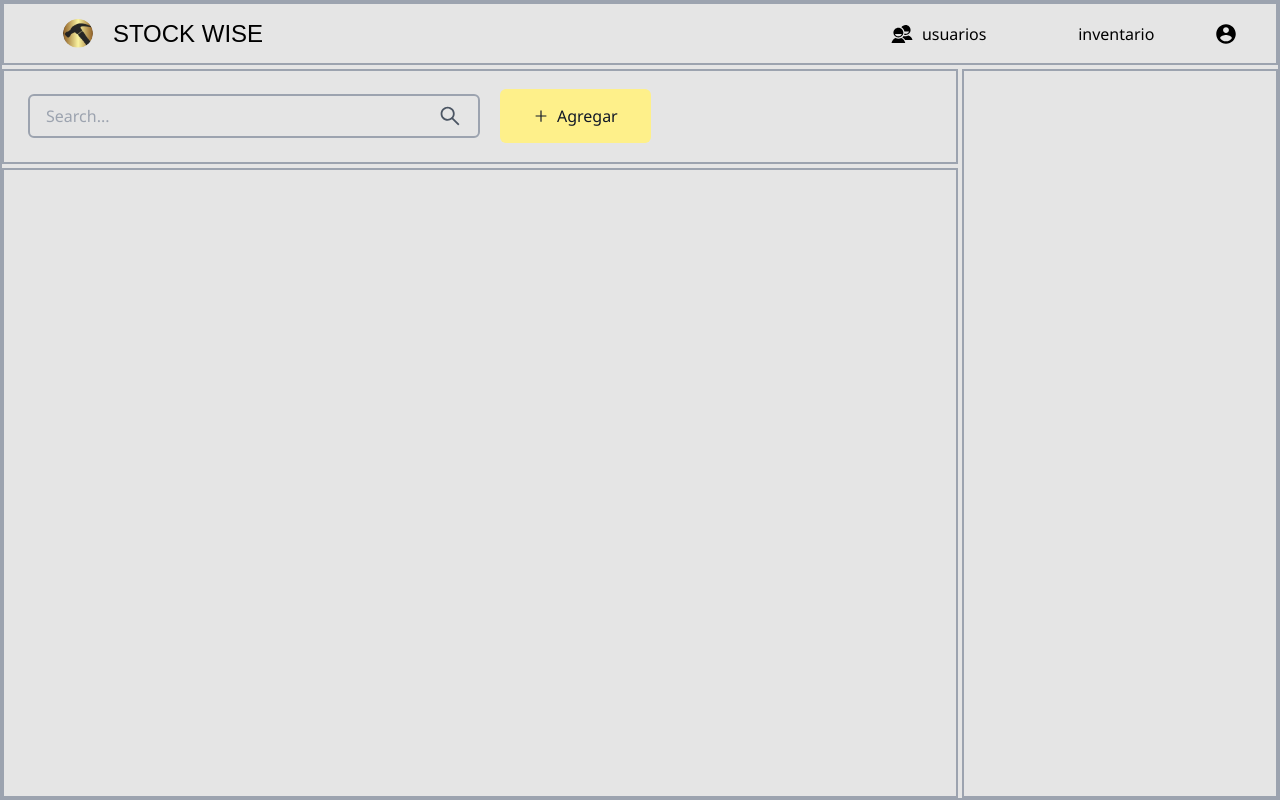
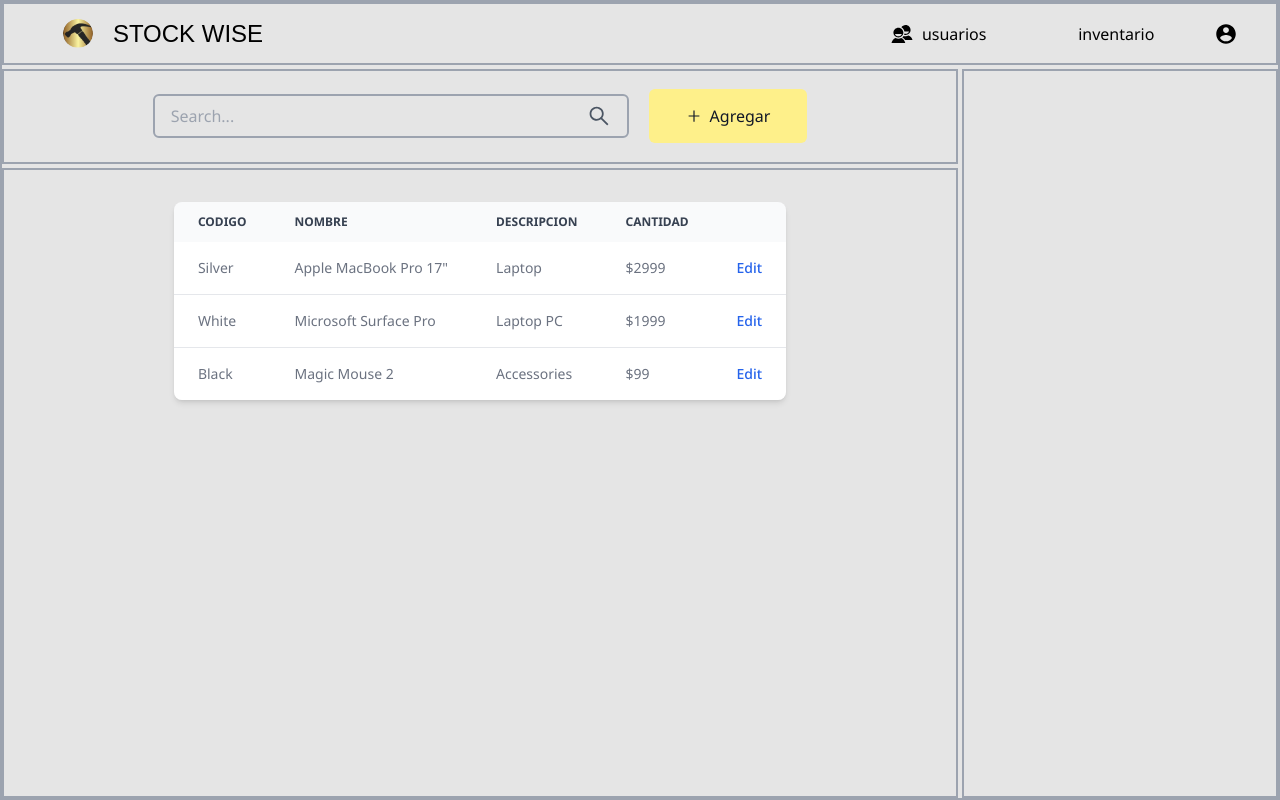
Before and after one commit to No-Country/c12-05-t-java-react, a React (Vite) app in the folder Client/: page /dashboard in a window 1280 px wide. Built offline with nearby package versions, Linux system fonts and the light colour scheme; some icons are missing; a web font is replaced by a local one.

Commit message:
maquetando el inventario

```diff
--- a/Client/src/components/dashboard/SearchBar.jsx
+++ b/Client/src/components/dashboard/SearchBar.jsx
@@ -4,11 +4,11 @@ import { AiOutlineSearch, AiOutlinePlus } from "react-icons/ai";
 const SearchBar = () => {
   return (
     <div className="col col-span-3 border-2 border-gray-400">
-      <div className="flex w-full h-full items-center px-6 gap-5">
+      <div className="flex w-full h-full items-center justify-center gap-5">
         <div className="flex justify-between border-2 border-gray-400 rounded-md w-3/6">
           <input
             type="text"
-            className="px-4 h-10 bg-transparent"
+            className="px-4 h-10 bg-transparent w-full"
             placeholder="Search..."
           />
           <button className="px-4 bg-transparent">
@@ -16,8 +16,7 @@ const SearchBar = () => {
           </button>
         </div>
         <button className="px-4 bg-yellow-200 text-gray-900 rounded-md h-3/5 w-1/6 flex justify-center items-center gap-2 hover:text-yellow-200 hover:bg-gray-900 transition-all duration-300 ease-in-out cursor-pointer">
-           <AiOutlinePlus/>{" "}
-          Agregar
+          <AiOutlinePlus /> Agregar
         </button>
       </div>
     </div>
--- a/Client/src/components/dashboard/Stock.jsx
+++ b/Client/src/components/dashboard/Stock.jsx
@@ -1,7 +1,77 @@
-import React from 'react'
+import React from "react";
 
 export const Stock = () => {
   return (
-    <div>Stock</div>
-  )
-}
+    <div className="border-2 border-gray-400 col-span-3">
+      <div className="flex justify-center py-8">
+        <div class="relative overflow-auto shadow-md sm:rounded-lg">
+          <table class="w-full text-sm text-left text-gray-500 dark:text-gray-400">
+            <thead class="text-xs text-gray-700 uppercase bg-gray-50 dark:bg-gray-700 dark:text-gray-400">
+              <tr>
+                <th scope="col" class="px-6 py-3">
+                  codigo
+                </th>
+                <th scope="col" class="px-6 py-3">
+                  nombre
+                </th>
+                <th scope="col" class="px-6 py-3">
+                  descripcion
+                </th>
+                <th scope="col" class="px-6 py-3">
+                  cantidad
+                </th>
+                <th scope="col" class="px-6 py-3">
+                  <span class="sr-only">Edit</span>
+                </th>
+              </tr>
+            </thead>
+            <tbody>
+              <tr class="bg-white border-b dark:bg-gray-800 dark:border-gray-700 hover:bg-gray-50 dark:hover:bg-gray-600">
+                <td class="px-6 py-4">Silver</td>
+                <td class="px-6 py-4 ">Apple MacBook Pro 17"</td>
+                <td class="px-6 py-4">Laptop</td>
+                <td class="px-6 py-4">$2999</td>
+                <td class="px-6 py-4 text-right">
+                  <a
+                    href="#"
+                    class="font-medium text-blue-600 dark:text-blue-500 hover:underline"
+                  >
+                    Edit
+                  </a>
+                </td>
+              </tr>
+              <tr class="bg-white border-b dark:bg-gray-800 dark:border-gray-700 hover:bg-gray-50 dark:hover:bg-gray-600">
+                <td class="px-6 py-4">White</td>
+                <td class="px-6 py-4">Microsoft Surface Pro</td>
+                <td class="px-6 py-4">Laptop PC</td>
+                <td class="px-6 py-4">$1999</td>
+                <td class="px-6 py-4 text-right">
+                  <a
+                    href="#"
+                    class="font-medium text-blue-600 dark:text-blue-500 hover:underline"
+                  >
+                    Edit
+                  </a>
+                </td>
+              </tr>
+              <tr class="bg-white dark:bg-gray-800 hover:bg-gray-50 dark:hover:bg-gray-600">
+                <td class="px-6 py-4">Black</td>
+                <td class="px-6 py-4 ">Magic Mouse 2</td>
+                <td class="px-6 py-4">Accessories</td>
+                <td class="px-6 py-4">$99</td>
+                <td class="px-6 py-4 text-right">
+                  <a
+                    href="#"
+                    class="font-medium text-blue-600 dark:text-blue-500 hover:underline"
+                  >
+                    Edit
+                  </a>
+                </td>
+              </tr>
+            </tbody>
+          </table>
+        </div>
+      </div>
+    </div>
+  );
+};
--- a/Client/src/pages/Dashboard.jsx
+++ b/Client/src/pages/Dashboard.jsx
@@ -1,6 +1,7 @@
 import React from "react";
 import { Navbar } from "../components/dashboard/Navbar";
 import SearchBar from "../components/dashboard/SearchBar";
+import { Stock } from "../components/dashboard/Stock";
 
 export const Dashboard = () => {
   return (
@@ -8,7 +9,7 @@ export const Dashboard = () => {
       <Navbar />
       <SearchBar />
       <div className="border-2 border-gray-400 row-span-2"></div>
-      <div className="border-2 border-gray-400 col-span-3"></div>
+      <Stock />
     </div>
   );
 };
```
